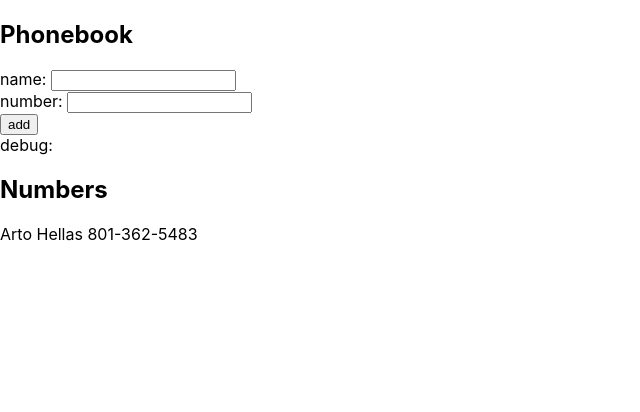
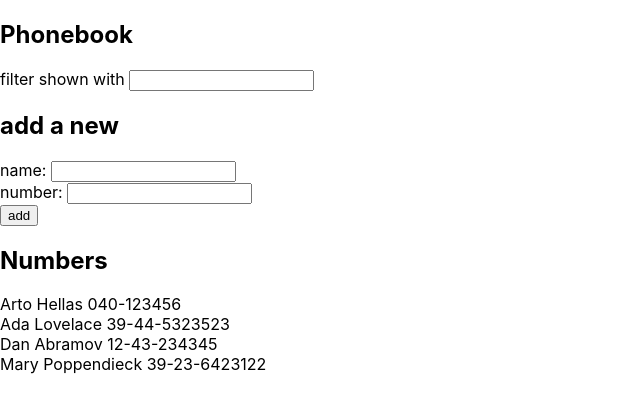
Before and after one commit to mkcyoung/fullstack-helsinki, a React (Create React App) app in the folder part2/phonebook/: page / in a window 1280 px wide. Shown: the top 412 px of the page, without its empty margins (0-640 px from the left). Built offline with nearby package versions, Linux system fonts and the light colour scheme.

Commit message:
excercise 2.9

```diff
--- a/part2/phonebook/src/App.js
+++ b/part2/phonebook/src/App.js
@@ -6,13 +6,22 @@
 }
 
 const App = () => {
-  const [ persons, setPersons ] = useState([
-    { name: 'Arto Hellas',
-      number: '801-362-5483'
-    }
+  const [persons, setPersons] = useState([
+    { name: 'Arto Hellas', number: '040-123456' },
+    { name: 'Ada Lovelace', number: '39-44-5323523' },
+    { name: 'Dan Abramov', number: '12-43-234345' },
+    { name: 'Mary Poppendieck', number: '39-23-6423122' }
   ])
   const [ newName, setNewName ] = useState('')
   const [ newNumber, setNewNumber ] = useState('')
+  const [ newSearch, setNewSearch ] = useState('')
+
+
+  const namesToShow = newSearch === ''
+    ? persons
+    : persons.filter( (entry) => {
+      return entry.name.toLowerCase().includes(newSearch.toLowerCase())
+    })
 
   const handleNewName = (event) => {
     console.log(event.target.value)
@@ -22,6 +31,11 @@
   const handleNewNumber = (event) => {
     console.log(event.target.value)
     setNewNumber(event.target.value)
+  }
+
+  const handleSearch = (event) => {
+    console.log(event.target.value)
+    setNewSearch(event.target.value)
   }
 
   const addName = (event) => {
@@ -47,9 +61,15 @@
     setNewNumber('')
   }
 
+
   return (
     <div>
       <h2>Phonebook</h2>
+      filter shown with <input
+      value={newSearch}
+      onChange={handleSearch}
+      />
+      <h2>add a new</h2>
       <form onSubmit={addName}>
         <div>
           name: <input
@@ -66,11 +86,10 @@
         <div>
           <button type="submit">add</button>
         </div>
-        <div>debug: {newName}</div>
       </form>
       <h2>Numbers</h2>
       <div>
-        {persons.map((entry) => <Entry key={entry.name} name={entry.name} number={entry.number} />)}
+        {namesToShow.map((entry) => <Entry key={entry.name} name={entry.name} number={entry.number} />)}
       </div>
     </div>
   )
```
